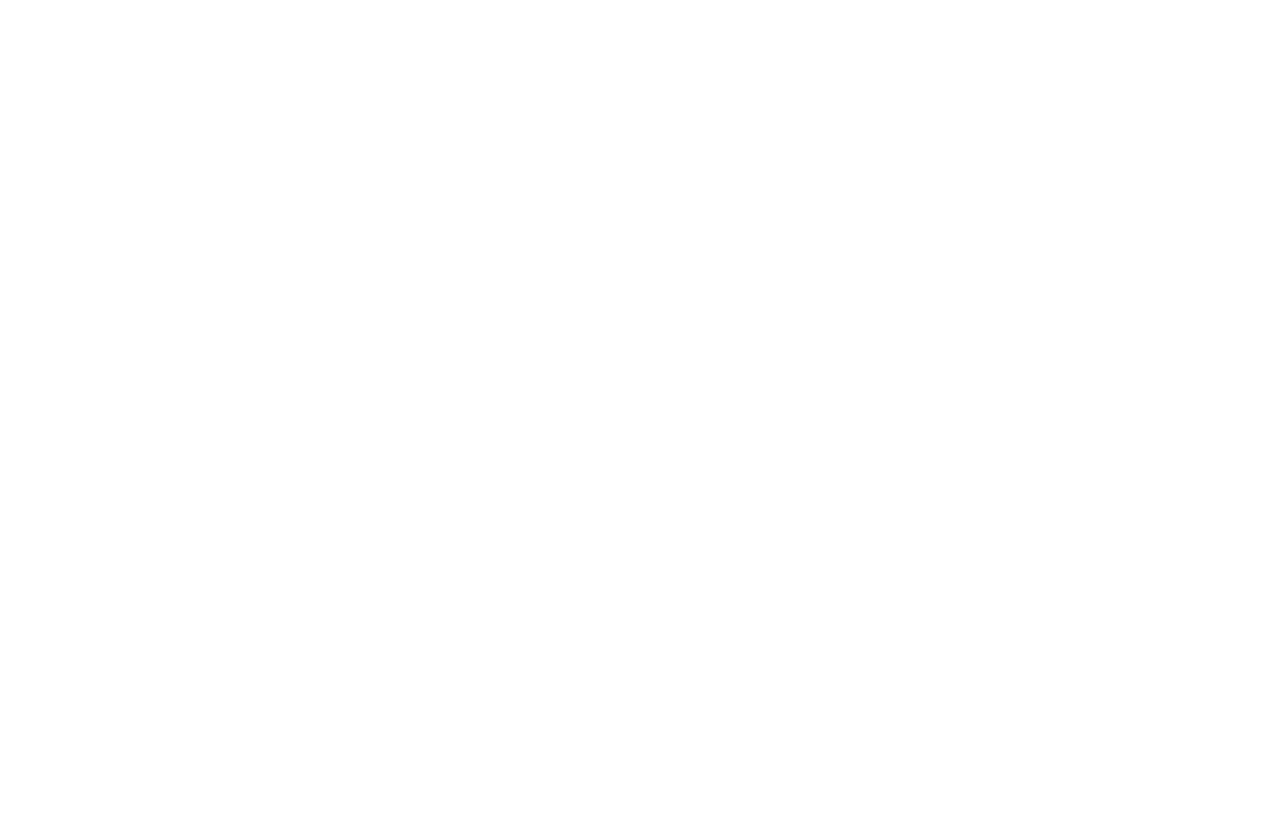
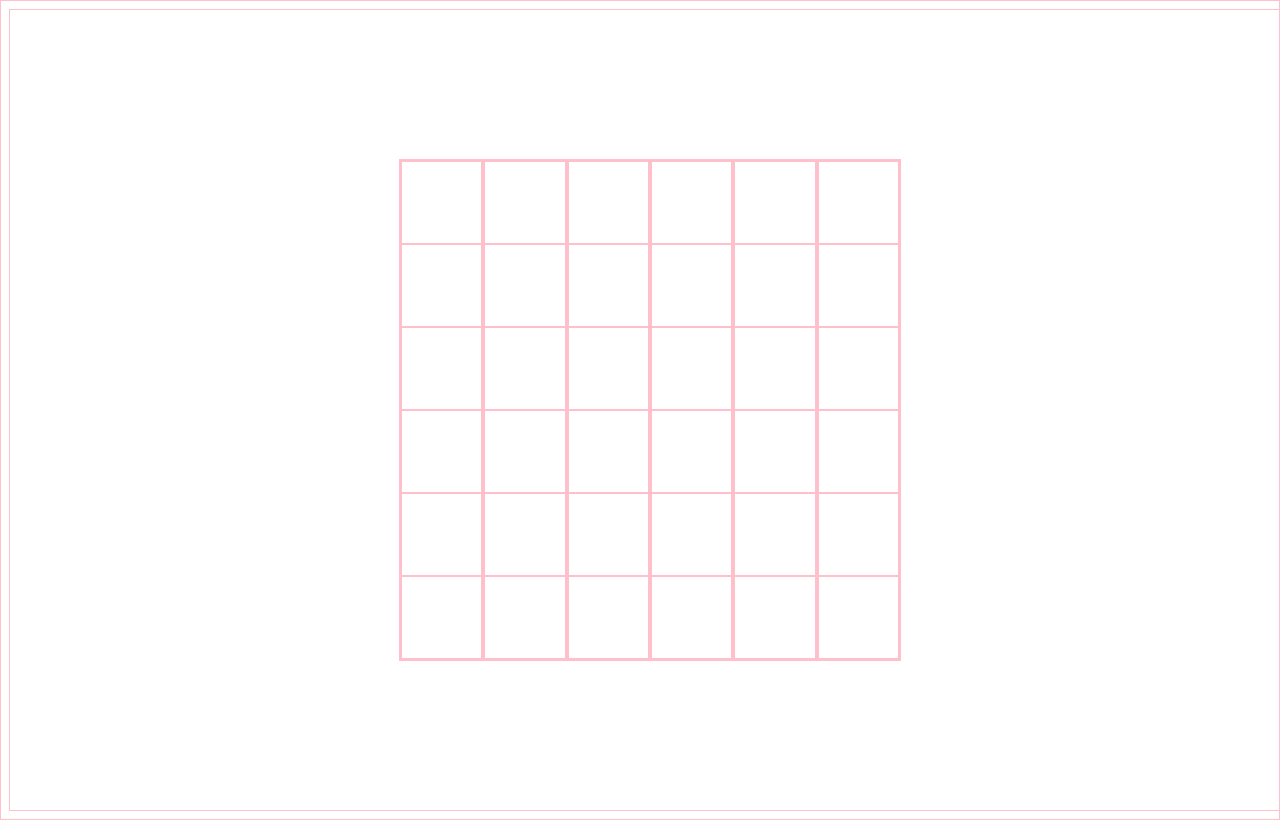
Before and after one commit to andreww-00/Etch-a-Sketch-, a plain HTML site: page index.html in a window 1280 px wide. Drawn offline with Linux system fonts and the light colour scheme.

Commit message:
Created dynamic JS grid

```diff
--- a/index.html
+++ b/index.html
@@ -5,10 +5,10 @@
     <meta http-equiv="X-UA-Compatible" content="IE=edge">
     <meta name="viewport" content="width=device-width, initial-scale=1.0">
     <link rel="stylesheet" href="style.css">
-    <script src="script.js"></script>
+    <script src="script.js" defer></script>
     <title>Etch-a-Sketch</title>
 </head>
 <body>
-    <div class = "grid_container"></div>
+    <div id ="grid_container"></div>
 </body>
 </html>
--- a/script.js
+++ b/script.js
@@ -0,0 +1,17 @@
+
+function createGrid(grid_size) {
+    for (let i=0; i<grid_size; i++) {
+        let gridRow = document.createElement("div");
+        gridRow.className = "row";
+        for(let j=1; j<=grid_size; j++) {
+            let gridCell = document.createElement("div");
+            gridCell.className = "cell";
+            gridRow.appendChild(gridCell);
+        }
+        document.getElementById("grid_container").appendChild(gridRow);
+    }
+}
+
+createGrid(6);
+
+console.log(gridRow, gridCell);
--- a/style.css
+++ b/style.css
@@ -0,0 +1,29 @@
+* {
+    border: pink 1px solid
+}
+
+body {
+    width: 100vw;
+    height: 100vh;
+    display:flex;
+    justify-content: center;
+    align-items: center;
+}
+
+#grid_container {
+    display: flex;
+    height: 500px;
+    width: 500px;
+
+}
+
+#grid_container > div {
+    flex: 1;
+    display:flex;
+    flex-direction: column;
+
+}
+
+.row > .cell {
+    flex: 1;
+}
```
